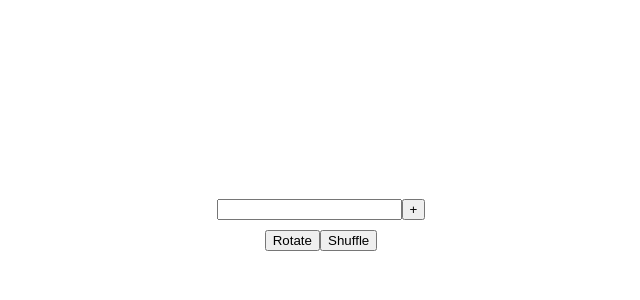
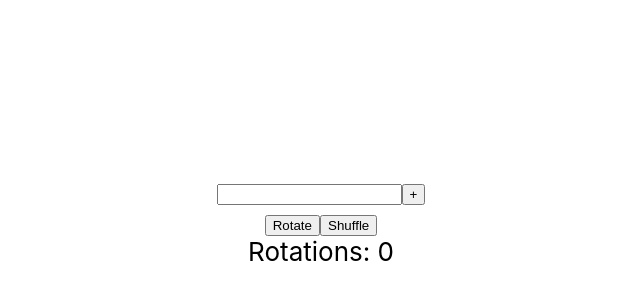
Before and after one commit to jmichaelbrown8/mobber, a React (Create React App) app in the folder client/: page / in a window 1280 px wide. Shown: the part 180-480 px from the top of the page, without its empty margins (319-959 px from the left). Built offline with nearby package versions, Linux system fonts and the light colour scheme; the HTML template or start-up script is replaced by a standard one.

Commit message:
Added rotations to a Summary component

```diff
--- a/client/src/App.js
+++ b/client/src/App.js
@@ -1,7 +1,7 @@
 import React from "react";
 // import { Timer } from "./features/timer/Timeer";
 import { Mob } from "./Mob";
-// import { Summary } from "./features/summary/Summary";
+import { Summary } from "./Summary";
 import "./App.css";
 
 function App() {
@@ -10,7 +10,7 @@ function App() {
       <header className="App-header">
         {/* <Timer /> */}
         <Mob />
-        {/* <Summary /> */}
+        <Summary />
       </header>
     </div>
   );
--- /dev/null
+++ b/client/src/Summary.js
@@ -0,0 +1,8 @@
+import React, { useState } from "react";
+import { useSelector } from "react-redux";
+import store from "./store";
+
+export function Summary() {
+  const rotations = useSelector((state) => state.rotations);
+  return <div>Rotations: {rotations}</div>;
+}
--- a/client/src/reducer.js
+++ b/client/src/reducer.js
@@ -1,5 +1,6 @@
 const initialState = {
   mob: [],
+  rotations: 0,
 };
 
 // Use the initialState as a default value
@@ -20,6 +21,7 @@ export default function appReducer(state = initialState, action) {
       return {
         ...state,
         mob: [...state.mob.slice(-1), ...state.mob.slice(0, -1)],
+        rotations: state.rotations + 1,
       };
     default:
       // If this reducer doesn't recognize the action type, or doesn't
--- a/client/src/store.js
+++ b/client/src/store.js
@@ -4,6 +4,7 @@ import appReducer from "./reducer";
 // this can pull from localstorage or a persistent data store later
 let preloadedState = {
   mob: [],
+  rotations: 0,
 };
 
 const store = createStore(appReducer, preloadedState);
```
